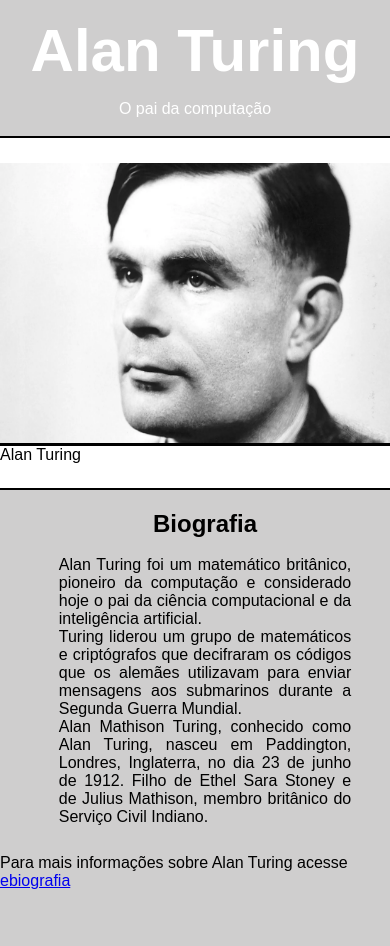
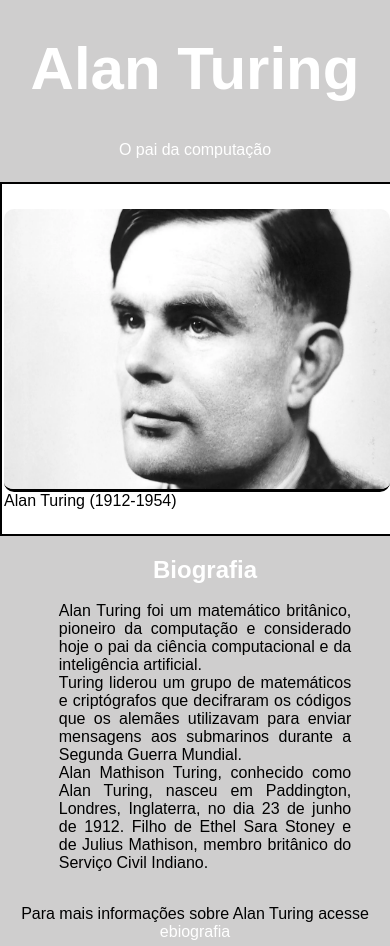
Before and after one commit to arthurhdiasdev/Pagina-tributo-Alan-Turing, a plain HTML site: page projeto tribut page/index.html in a window 390 px wide. Before the commit the page ends 890 px from the top, so only its background shows below. Drawn offline with Linux system fonts and the light colour scheme.

Commit message:
site responsivo

```diff
--- a/projeto tribut page/index.html
+++ b/projeto tribut page/index.html
@@ -9,16 +9,18 @@
 </head>
 <body>
     <header>
+          <br>
           <div class="introdução">
             <div class="titulo">
                 <h1> Alan Turing</h1>
             </div>
+            <br>
             <p id="subtitulo">O pai da computação</p> <br>
           </div>
           <div class="imagem">
              <figure>
                 <img src="images/dr-alan-turing-2956483.webp" alt="foto Alan turing" >
-                <figcaption> Alan Turing</figcaption>
+                <figcaption> Alan Turing (1912-1954) </figcaption>
              </figure>
           </div>
     </header>
@@ -36,11 +38,10 @@
     </main>
     <br>
     <footer>
-        <div class="fim"></div>
+        <div class="fim">
             <p>
                 Para mais informações sobre Alan Turing acesse <a href="https://www.ebiografia.com/alan_turing/">ebiografia </a>
             </p>
-
         </div>
 
     </footer>
--- a/projeto tribut page/style.css
+++ b/projeto tribut page/style.css
@@ -12,7 +12,18 @@ body{
     flex-direction: column;
 }
 .introdução{
-    border-bottom: black 2px solid;
+    display: flex;
+    flex-direction: column;
+    justify-content: center;
+    align-items: center;
+}
+.introdução h1{
+    margin: 5px;
+    padding: 10px;
+    text-align: center;
+}
+.introdução p{
+    margin: 5px;
 }
 #subtitulo{
     text-align: center;
@@ -28,24 +39,27 @@ body{
     color: rgb(255, 255, 255);
 }
 .imagem{
+  margin: auto;
     height: 350px;
-    width: auto;
+    width:  100% ;
     display: flex;
     justify-content: center;
     align-items: center;
     margin-bottom: 10px;
     background-color: white;
-    border-bottom: black 2px solid;
+    border: black 2px solid;
 }
 .imagem img{
     height: 280px;
     width: 100%;
     border-bottom: solid rgb(0, 0, 0) 3px;
+    border-radius: 10px;
 }
 .imagem figure{
     display: flex;
     flex-direction: column;
     justify-content: flex-start;
+    padding: 2px;
 }
 .biografia{
     display: flex;
@@ -55,7 +69,23 @@ body{
     padding: 10px;
     width: 100%;
 }
+.biografia h2{
+    color: white;
+}
 .biografia p{
     font-size: medium;
     width: 75%;
 }
+.fim{
+    display: flex;
+    align-items: center;
+    justify-content: center;
+    text-align: center;
+}
+.fim p{
+    padding: 5px;
+}
+.fim a{
+    text-decoration: none;
+    color: white;
+}
```
